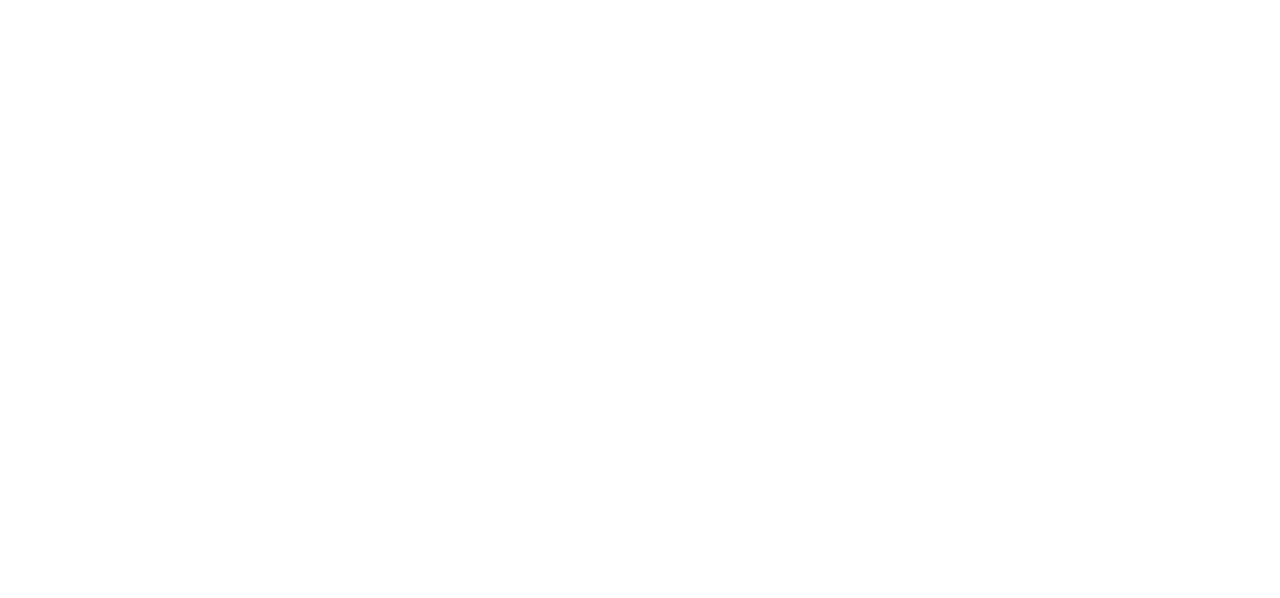
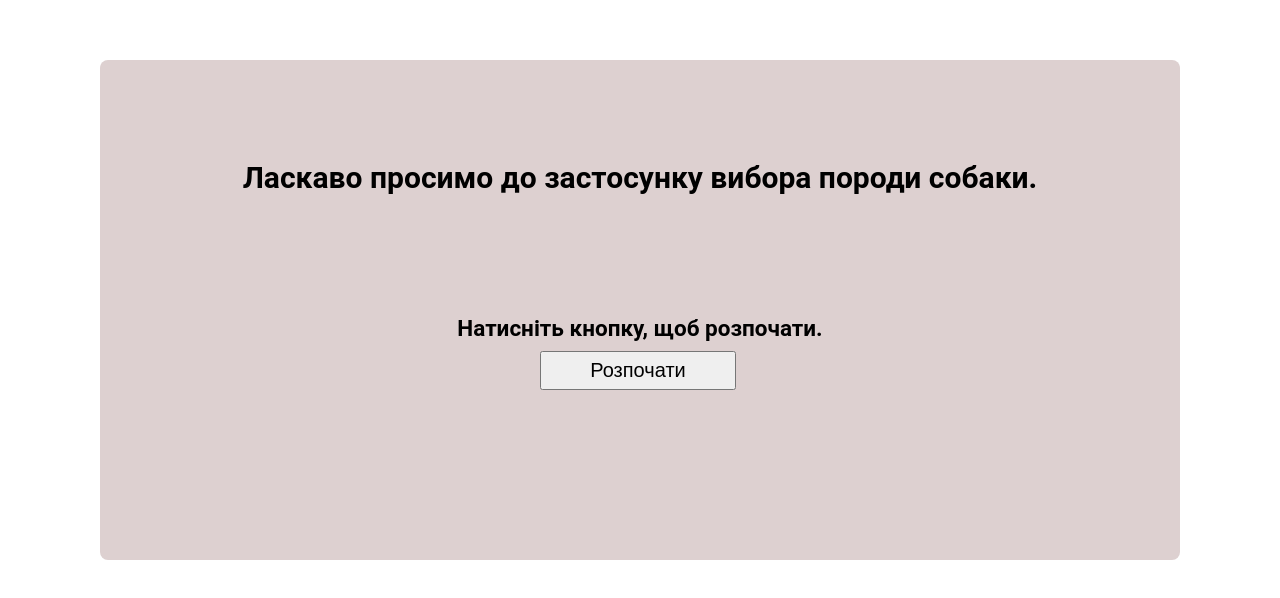
Before and after one commit to Fisorto/expert-systems, a React (Create React App) app: page / in a window 1280 px wide. Shown: the part 190-788 px from the top of the page. Built offline with nearby package versions, Linux system fonts and the light colour scheme.

Commit message:
First commit
Add home page. Create first page

```diff
--- a/src/App.js
+++ /dev/null
@@ -1,12 +0,0 @@
-
-import './App.scss';
-
-function App() {
-  return (
-    <div className="App">
-
-    </div>
-  );
-}
-
-export default App;
--- /dev/null
+++ b/src/App.jsx
@@ -0,0 +1,25 @@
+import { BrowserRouter as Router, Route, Routes } from 'react-router-dom';
+
+
+import HomePage from "./components/home/HomePage"
+import FirstPage from "./components/pages/FirstPage"
+
+import './App.scss';
+
+function App() {
+  return (
+    <>
+    <Router>
+        <Routes>
+          <Route path="/" element={<HomePage/>}/>
+
+          <Route path="/first" element={<FirstPage/>}/>
+
+        </Routes>
+    </Router>
+
+    </>
+  );
+}
+
+export default App;
--- a/src/App.scss
+++ b/src/App.scss
@@ -1,38 +1,10 @@
-.App {
-  text-align: center;
+.home-section{
+  width: 1080px;
+  background-color: rgb(221, 208, 208);
+  height: 500px;
+  position: absolute;
+  left: 50%;
+  margin-right: -50%;
+  transform: translate(-50%, 50%);
+  border-radius: 8px;
 }
-
-.App-logo {
-  height: 40vmin;
-  pointer-events: none;
-}
-
-@media (prefers-reduced-motion: no-preference) {
-  .App-logo {
-    animation: App-logo-spin infinite 20s linear;
-  }
-}
-
-.App-header {
-  background-color: #282c34;
-  min-height: 100vh;
-  display: flex;
-  flex-direction: column;
-  align-items: center;
-  justify-content: center;
-  font-size: calc(10px + 2vmin);
-  color: white;
-}
-
-.App-link {
-  color: #61dafb;
-}
-
-@keyframes App-logo-spin {
-  from {
-    transform: rotate(0deg);
-  }
-  to {
-    transform: rotate(360deg);
-  }
-}
--- /dev/null
+++ b/src/components/home/HomePage.jsx
@@ -0,0 +1,31 @@
+import { Link } from 'react-router-dom';
+import './HomePage.scss';
+
+
+
+function HomePage() {
+    return (
+      <section className='home-section'>
+            <div className="greeting-area">
+                <div className="greeting-text">
+                    <h1>
+                        Ласкаво просимо до застосунку вибора породи собаки.
+                    </h1>
+                </div>
+                <div className="greeting-propose-text">
+                    <h2>
+                        Натисніть кнопку, щоб розпочати.
+                    </h2>
+                </div>
+                <div className="greeting-button">
+                    <Link to="/first">
+                        <button>Розпочати</button>
+                    </Link>
+
+                </div>
+            </div>
+      </section>
+    );
+  }
+
+  export default HomePage;
--- /dev/null
+++ b/src/components/home/HomePage.scss
@@ -0,0 +1,34 @@
+
+.greeting-area{
+    margin-top: 100px;
+    display: flex;
+    flex-direction: column;
+    align-items: center;
+
+    .greeting-text{
+        font-size:20px;
+
+
+    }
+
+    .greeting-propose-text{
+        font-size:15px;
+        margin-top: 120px;
+    }
+
+    .greeting-button{
+        margin-top: 10px;
+        width: 200px;
+        height: 40px;
+        button{
+            font-size:20px;
+            font-weight: 100;
+            width: 98%;
+            height: 98%;
+            &:hover{
+                cursor: pointer;
+            }
+        }
+    }
+
+}
--- /dev/null
+++ b/src/components/pages/FirstPage.jsx
@@ -0,0 +1,34 @@
+import { Link } from 'react-router-dom';
+import './pages-styles/PagesStyles.scss';
+
+
+
+function FirstPage() {
+    return (
+      <section className='home-section'>
+            <div className="total-area">
+
+                <div className="question-area"><h2>Тут повинно бути питання</h2></div>
+                <div className="answer-area">
+                    <input id="a1" name="first_question" type="radio" value="1"/>
+                    <label for="a1">Відповідь 1</label>
+                    <input id="b1" name="first_question" type="radio" value="2"/>
+                    <label for="b1">Відповідь 2</label>
+                    <input id="c1" name="first_question" type="radio" value="3"/>
+                    <label for="c1">Відповідь 3</label>
+                </div>
+
+                <div className="button-area">
+                    <div className="button-button">
+                        <a href="../"><button>Головна</button></a>
+                    </div>
+                    <div className="button-button"><button>Назад</button></div>
+                    <div className="button-button"><button>Вперед</button></div>
+                </div>
+
+            </div>
+      </section>
+    );
+  }
+
+  export default FirstPage;
--- /dev/null
+++ b/src/components/pages/pages-styles/PagesStyles.scss
@@ -0,0 +1,39 @@
+.total-area{
+    margin-top: 50px;
+    display: flex;
+    flex-direction: column;
+    align-items: center;
+
+    .question-area{
+        border-radius: 10px;
+        width: 70%;
+        height: 200px;
+        text-align: center;
+        background-color: white;
+        h2{
+            margin-top: 80px;
+        }
+
+    }
+    .answer-area{
+        margin-top: 100px;
+        font-size:20px;
+
+    }
+
+    .button-area{
+        margin-top: 80px;
+        display: flex;
+        justify-content: space-around;
+        .button-button{
+            width: 150px;
+            height: 30px;
+            font-size:20px;
+            button{
+                width: 98%;
+                height: 98%;
+            }
+
+        }
+    }
+}
--- a/src/index.css
+++ b/src/index.css
@@ -6,8 +6,7 @@
 
 
 body {
-  margin: 0;
-  font-family: -apple-system, BlinkMacSystemFont, 'Segoe UI', 'Roboto', 'Oxygen',
+  font-family: 'Roboto', 'Oxygen',
     'Ubuntu', 'Cantarell', 'Fira Sans', 'Droid Sans', 'Helvetica Neue',
     sans-serif;
   -webkit-font-smoothing: antialiased;
@@ -18,3 +17,7 @@
   font-family: source-code-pro, Menlo, Monaco, Consolas, 'Courier New',
     monospace;
 }
+
+#root{
+  position: relative;
+}
```
